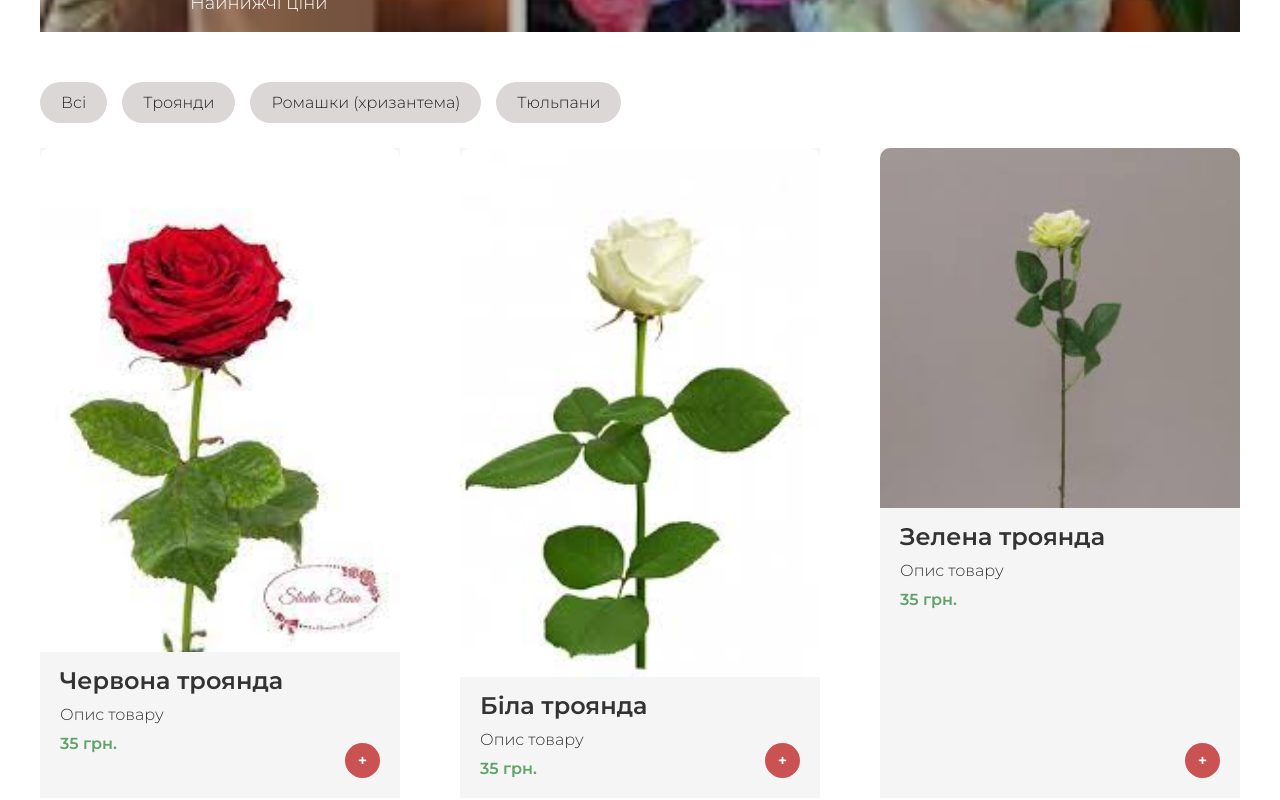
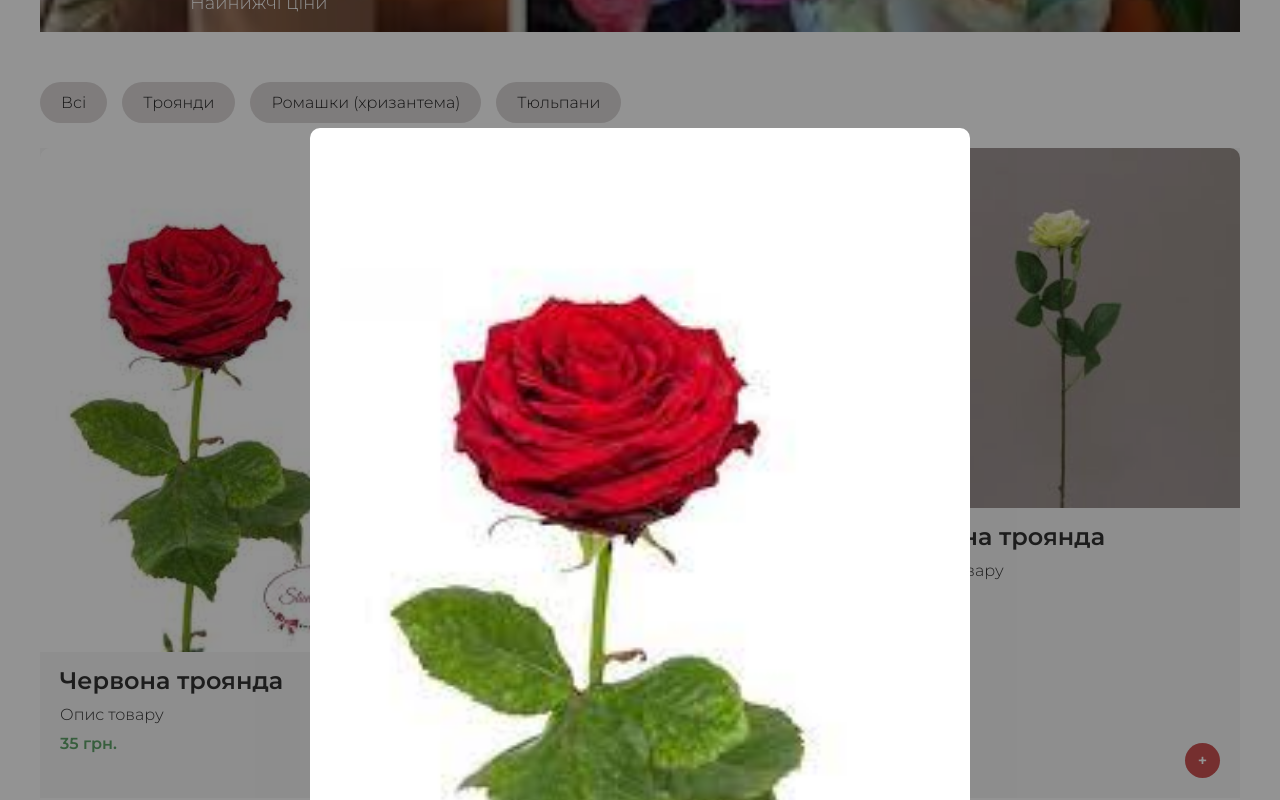
Before and after one commit to AndriiDan/Shop, a React (Create React App) app: page / in a window 1280 px wide. Both pictures are taken after a click on the picture 220 px from the left and 992 px from the top of the page. Shown: the part 592-1392 px from the top of the page. Built offline with nearby package versions, Linux system fonts and the light colour scheme.

Commit message:
8. Стилі для модального вікна.

```diff
--- a/src/components/ShowFullItem.js
+++ b/src/components/ShowFullItem.js
@@ -4,6 +4,8 @@ export class ShowFullItem extends Component {
     render() {
         return (
             <div className='full-item'>
+                <div>
+                    {/* img повинні знаходитися в папці publik/img */}
                     <img src={"./img/" + this.props.item.img} onClick={() => this.props.onShowItem(this.props.item)} />
                     <h2>{this.props.item.title}</h2>
                     <p>{this.props.item.desc}</p>
@@ -11,6 +13,7 @@ export class ShowFullItem extends Component {
                     {/* при onClick елемент item буде додаватися в корзину (до масива oders в App) */}
                     <div className='add-to-cart' onClick={() => this.props.onAdd(this.props.item)}>+</div>
                 </div>
+            </div>
         )
     }
 }
--- a/src/index.css
+++ b/src/index.css
@@ -167,6 +167,27 @@ header .presentation::after {
     transform: scale(1.1);
 }
 
+.full-item {
+    position: fixed;
+    top: 0;
+    right: 0;
+    bottom: 0;
+    left: 0;
+    background: rgba(0, 0, 0, 0.425);
+    z-index: 9999;
+    overflow: auto;
+}
+
+/* для вложеного div в full-item */
+.full-item>div {
+    width: 600px;
+    position: relative;
+    margin: 10% auto;
+    padding: 40px 30px;
+    background: #fff;
+    border-radius: 10px;
+}
+
 main {
     display: flex;
     width: 100%;
@@ -184,29 +205,36 @@ main .item {
     padding-bottom: 20px;
 }
 
-main .item img {
+main .item img,
+.full-item img {
     width: 100%;
     border-radius: 10px 10px 0 0;
     transition: transform 500ms ease;
     cursor: pointer;
 }
 
-main .item img:hover {
+main .item img:hover,
+.full-item .item img:hover {
     transform: scale(1.05);
 }
 
 main h2,
+.full-item h2,
 main p,
-main b {
+.full-item p,
+main b,
+.full-item b {
     margin: 10px 20px;
     color: #333;
 }
 
-main b {
+main b,
+.full-item b {
     color: #5fa36a;
 }
 
-main .add-to-cart {
+main .add-to-cart,
+.full-item .add-to-cart {
     position: absolute;
     right: 20px;
     bottom: 20px;
@@ -222,7 +250,8 @@ main .add-to-cart {
     transition: transform 500ms ease;
 }
 
-main .add-to-cart:hover {
+main .add-to-cart:hover,
+.full-item .add-to-cart:hover {
     transform: scale(1.5) translateY(-5px);
 }
 
```
Lines whose indentation alone changed are shown as unchanged.
